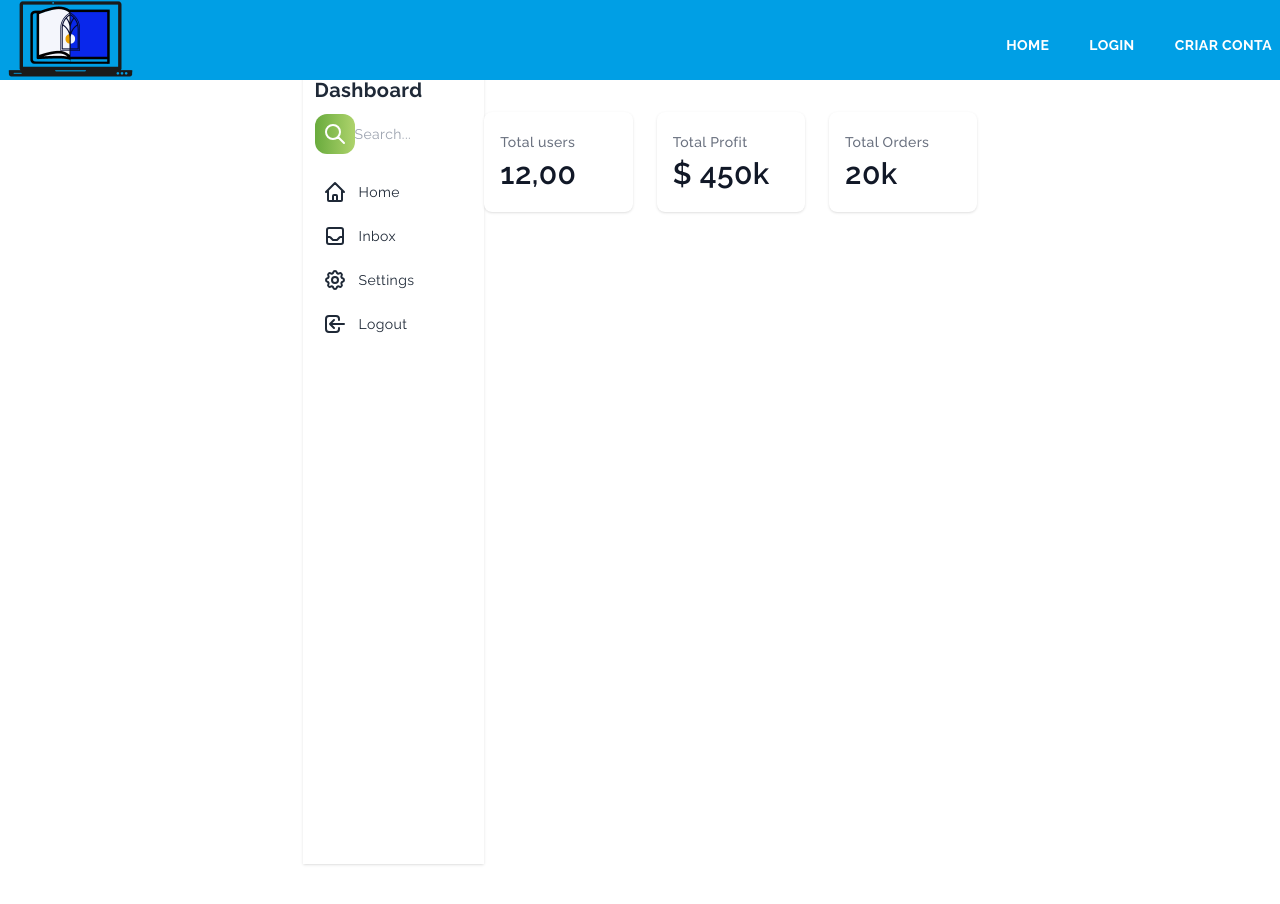
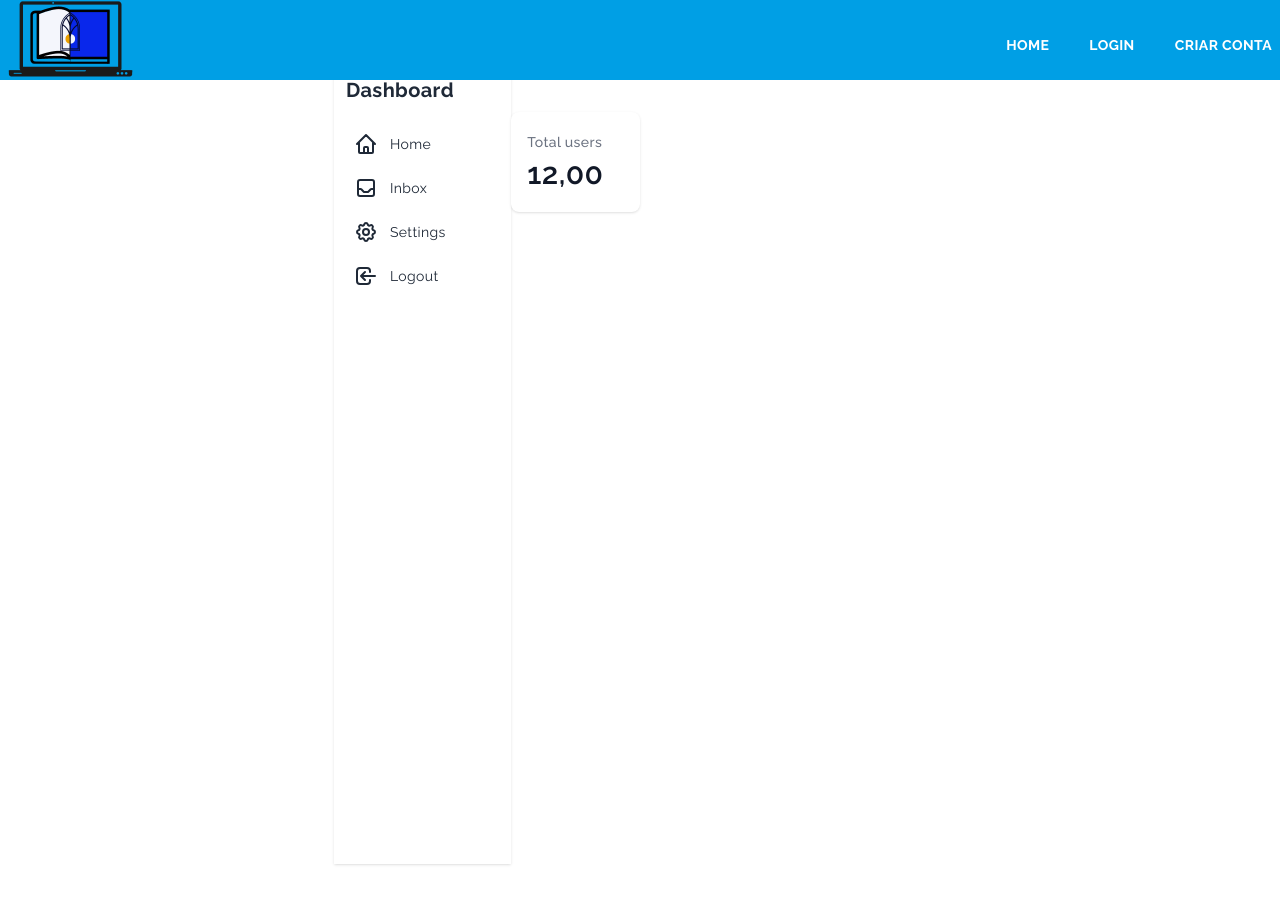
Before and after one commit to EscolaDigital-AEB/escoladigital, a Next.js app in the folder src/escoladigital/: page /user/dashboard in a window 1280 px wide. Shown: the top 904 px of the page. Built offline with nearby package versions, Linux system fonts and the light colour scheme.

Commit message:
Update dashboard.jsx

```diff
--- a/src/escoladigital/pages/user/dashboard.jsx
+++ b/src/escoladigital/pages/user/dashboard.jsx
@@ -3,6 +3,7 @@ import { useState } from 'react'
 
 
 const dashboard = () => {
+
 
 //get server side props
  async function getServerSideProps(context) {
@@ -37,6 +38,7 @@ const dashboard = () => {
     };
 }
 
+
   return (
 
     <div className="min-h-full min-w-full flex items-center justify-center py-16 px-2 sm:px-6 lg:px-4 ">
@@ -48,40 +50,12 @@ const dashboard = () => {
             <div className="flex items-center">
                 <h2 className="text-xl font-bold">Dashboard</h2>
             </div>
-            <div className="relative">
-                <span className="absolute inset-y-0 left-0 flex items-center py-4">
-                    <button
-                        type="submit"
-                        className="p-2 focus:outline-none focus:ring"
-                    >
-                        <svg
-                            xmlns="http://www.w3.org/2000/svg"
-                            className="w-6 h-6"
-                            fill="none"
-                            viewBox="0 0 24 24"
-                            stroke="currentColor"
-                            strokeWidth={2}
-                        >
-                            <path
-                                strokeLinecap="round"
-                                strokeLinejoin="round"
-                                d="M21 21l-6-6m2-5a7 7 0 11-14 0 7 7 0 0114 0z"
-                            />
-                        </svg>
-                    </button>
-                </span>
-                <input
-                    type="search"
-                    name="Search"
-                    placeholder="Search..."
-                    className="w-full py-2 pl-10 text-sm rounded-md focus:outline-none"
-                />
-            </div>
+
             <div className="flex-1">
                 <ul className="pt-2 pb-4 space-y-1 text-sm">
                     <li className="rounded-sm">
                         <a
-                            href="#"
+                            href="/"
                             className="flex items-center p-2 space-x-3 rounded-md"
                         >
                             <svg
@@ -103,7 +77,7 @@ const dashboard = () => {
                     </li>
                     <li className="rounded-sm">
                         <a
-                            href="#"
+                            href=""
                             className="flex items-center p-2 space-x-3 rounded-md"
                         >
                             <svg
@@ -187,22 +161,8 @@ const dashboard = () => {
                     12,00
                 </div>
             </div>
-            <div className="w-full px-4 py-5 bg-white rounded-lg shadow">
-                <div className="text-sm font-medium text-gray-500 truncate">
-                    Total Profit
-                </div>
-                <div className="mt-1 text-3xl font-semibold text-gray-900">
-                    $ 450k
-                </div>
-            </div>
-            <div className="w-full px-4 py-5 bg-white rounded-lg shadow">
-                <div className="text-sm font-medium text-gray-500 truncate">
-                    Total Orders
-                </div>
-                <div className="mt-1 text-3xl font-semibold text-gray-900">
-                    20k
-                </div>
-            </div>
+
+
         </div>
     </div>
     </div>
```
